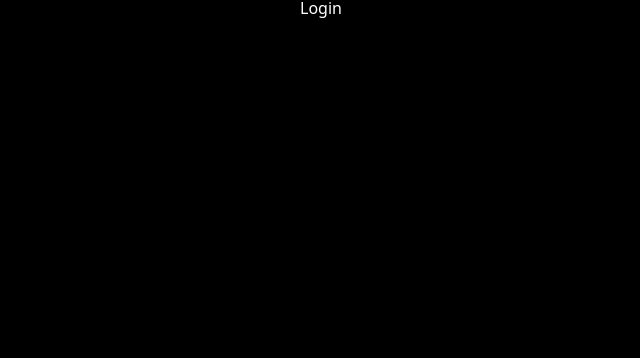
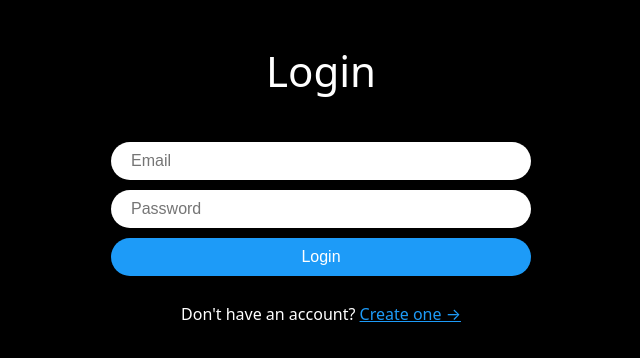
Before and after one commit to chc3954/learn-firebase, a React (Vite) app: page /login in a window 1280 px wide. Shown: the top 358 px of the page, without its empty margins (319-959 px from the left). Built offline with nearby package versions, Linux system fonts and the light colour scheme.

Commit message:
Added login feature

```diff
--- a/src/routes/login.tsx
+++ b/src/routes/login.tsx
@@ -1,3 +1,80 @@
+import { useState } from "react";
+import { auth } from "../firebase";
+import { signInWithEmailAndPassword } from "firebase/auth";
+import { Link, useNavigate } from "react-router-dom";
+import { FirebaseError } from "firebase/app";
+import {
+  Container,
+  Error,
+  Input,
+  Switcher,
+  Title,
+  Form,
+} from "../components/auth-components";
+
 export default function Login() {
-  return <>Login</>;
+  const navigate = useNavigate();
+  const [isLoading, setIsLoading] = useState(false);
+  const [email, setEmail] = useState("");
+  const [password, setPassword] = useState("");
+  const [error, setError] = useState("");
+
+  const onChange = (e: React.ChangeEvent<HTMLInputElement>) => {
+    const { name, value } = e.target;
+
+    if (name === "email") {
+      setEmail(value);
+    } else if (name === "password") {
+      setPassword(value);
+    }
+  };
+
+  const onSubmit = async (e: React.FormEvent<HTMLFormElement>) => {
+    e.preventDefault();
+    setError("");
+
+    if (isLoading || email === "" || password === "") return;
+
+    try {
+      setIsLoading(true);
+      await signInWithEmailAndPassword(auth, email, password);
+      navigate("/");
+    } catch (e) {
+      if (e instanceof FirebaseError) {
+        setError(e.message);
+      }
+    } finally {
+      setIsLoading(false);
+    }
+  };
+
+  return (
+    <Container>
+      <Title>Login</Title>
+      <Form onSubmit={onSubmit}>
+        <Input
+          name="email"
+          value={email}
+          placeholder="Email"
+          type="email"
+          onChange={onChange}
+          required
+        />
+        <Input
+          name="password"
+          value={password}
+          placeholder="Password"
+          type="password"
+          onChange={onChange}
+          required
+        />
+        <Input type="submit" value={isLoading ? "Loading..." : "Login"} />
+        {error && <Error>{error}</Error>}
+        <Switcher>
+          Don't have an account?{" "}
+          <Link to="/create-account">Create one &rarr;</Link>
+        </Switcher>
+      </Form>
+    </Container>
+  );
 }
```
